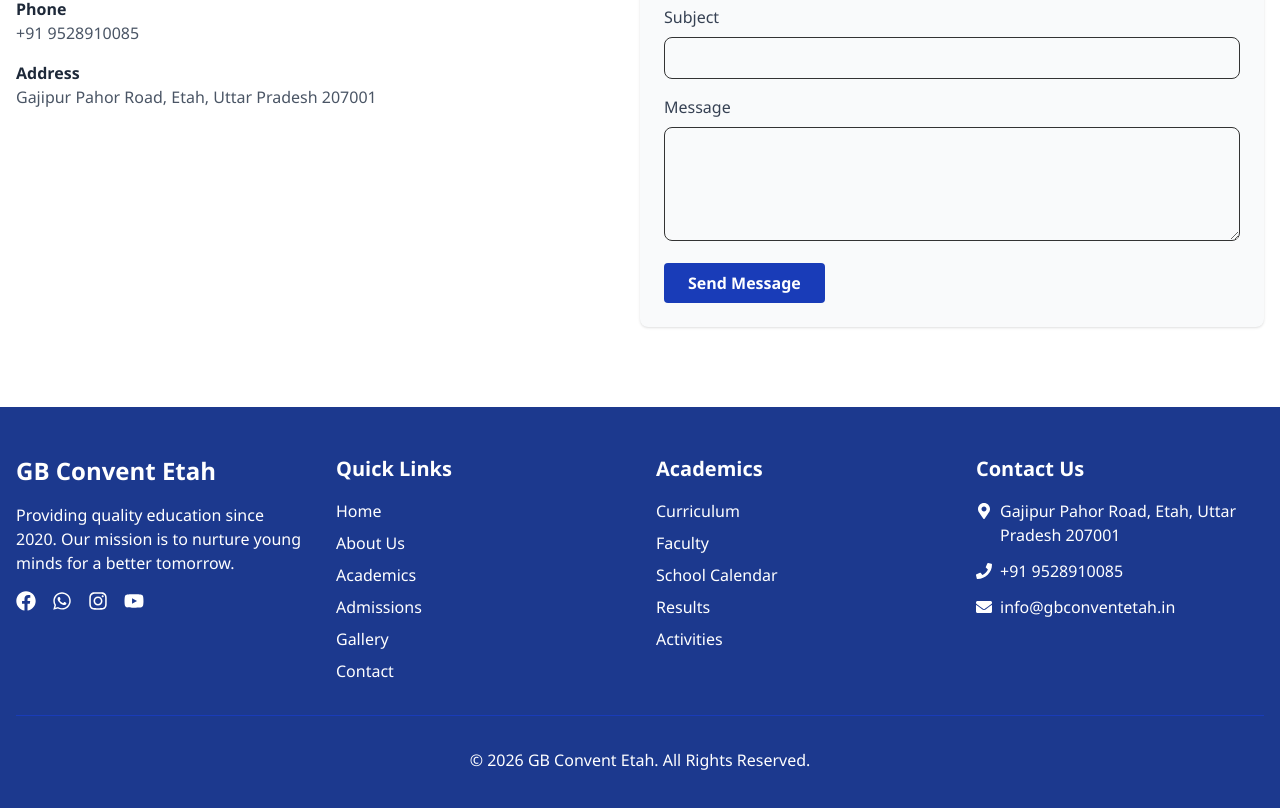
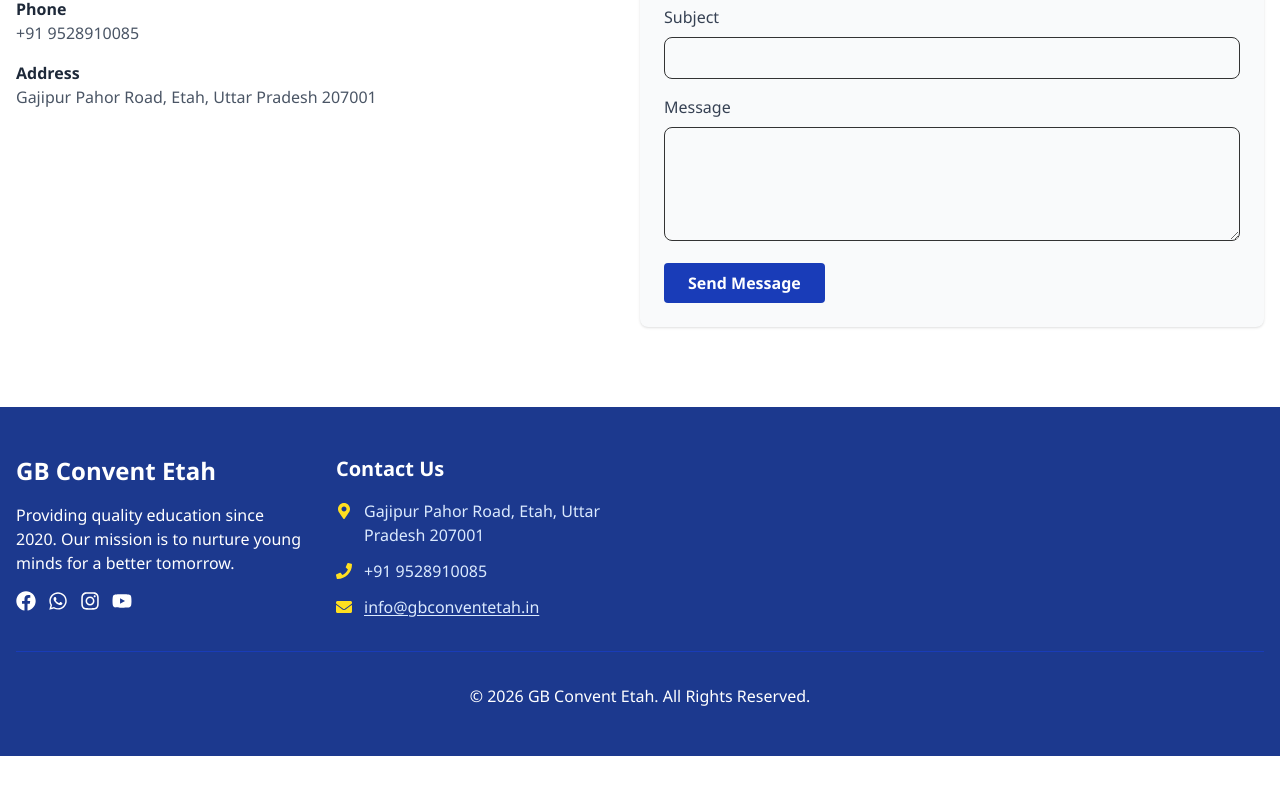
Before and after one commit to gbconvent/gbc-website, a React (Vite) app: page / in a window 1280 px wide. Shown: the part 3831-4639 px from the top of the page. After the commit the page ends 4587 px from the top, so only its background shows below. Built offline with nearby package versions, Linux system fonts and the light colour scheme.

Commit message:
Enhanced footer

```diff
--- a/src/components/Footer.tsx
+++ b/src/components/Footer.tsx
@@ -1,4 +1,14 @@
-import { FaPhone, FaEnvelope, FaMapMarkerAlt, FaFacebook, FaInstagram, FaYoutube, FaWhatsapp } from 'react-icons/fa';
+import {
+  FaPhone,
+  FaEnvelope,
+  FaMapMarkerAlt,
+  FaFacebook,
+  FaInstagram,
+  FaYoutube,
+  FaWhatsapp,
+  FaChevronRight
+} from 'react-icons/fa';
+
 import { contactInfo, socialMediaLinks } from '../data/organization';
 
 const Footer = () => {
@@ -9,90 +19,128 @@ const Footer = () => {
     youtube: <FaYoutube size={20} />
   };
 
+  // Brand hover colors
+  const brandHoverMap: Record<string, string> = {
+    facebook: "group-hover:text-[#1877F2]",
+    whatsapp: "group-hover:text-[#25D366]",
+    instagram: "group-hover:text-pink-500",
+    youtube: "group-hover:text-red-500"
+  };
+
   return (
     <footer className="bg-blue-900 text-white py-12">
       <div className="container mx-auto px-4">
         <div className="grid grid-cols-1 md:grid-cols-4 gap-8">
+
+          {/* About */}
           <div>
             <h3 className="text-2xl font-bold mb-4">GB Convent Etah</h3>
-            <p className="mb-4">Providing quality education since 2020. Our mission is to nurture young minds for a better tomorrow.</p>
-            <div className="flex space-x-4">
+            <p className="mb-4">
+              Providing quality education since 2020. Our mission is to nurture young minds for a better tomorrow.
+            </p>
+
+            {/* Social Media */}
+            <div className="flex flex-wrap gap-3">
               {socialMediaLinks.map((link) => (
                 <a
                   key={link.platform}
                   href={link.url}
                   target="_blank"
                   rel="noopener noreferrer"
-                  className="hover:text-yellow-400"
                   aria-label={link.platform}
+                  className="group flex items-center justify-between gap-3 px-3 py-2 rounded-md transition
+                             bg-blue-800/40 text-blue-100
+                             active:scale-95 active:opacity-80 active:bg-blue-800/70
+                             md:bg-transparent md:px-0 md:py-0 md:gap-0"
                 >
-                  {iconMap[link.platform]}
+                  <div className="flex items-center gap-2">
+
+                    {/* Icon with animation + brand color */}
+                    <span
+                      className={`text-white transition-all duration-300
+                                  transform group-hover:scale-110 group-hover:-rotate-6
+                                  ${brandHoverMap[link.platform]}`}
+                    >
+                      {iconMap[link.platform]}
+                    </span>
+
+                    {/* Mobile label */}
+                    <span className="capitalize text-sm md:hidden">
+                      {link.platform}
+                    </span>
+                  </div>
+
+                  {/* Mobile chevron */}
+                  <FaChevronRight className="opacity-50 text-xs md:hidden" />
                 </a>
               ))}
             </div>
           </div>
 
+          {/* Contact */}
           <div>
-            <h4 className="text-xl font-semibold mb-4">Quick Links</h4>
-            <ul className="space-y-2">
-              <li><a href="#" className="hover:text-yellow-400">Home</a></li>
-              <li><a href="#" className="hover:text-yellow-400">About Us</a></li>
-              <li><a href="#" className="hover:text-yellow-400">Academics</a></li>
-              <li><a href="#" className="hover:text-yellow-400">Admissions</a></li>
-              <li><a href="#" className="hover:text-yellow-400">Gallery</a></li>
-              <li><a href="#" className="hover:text-yellow-400">Contact</a></li>
+            <h4 className="text-xl font-semibold mb-4">Contact Us</h4>
+            <ul className="space-y-3">
+
+              <li>
+                <a
+                  href={contactInfo.mapUrl}
+                  target="_blank"
+                  rel="noopener noreferrer"
+                  className="flex items-start justify-between gap-3 p-2 rounded-md transition
+                             active:scale-95 active:opacity-80 active:bg-blue-800/40
+                             md:p-0 md:active:scale-100 md:active:bg-transparent"
+                >
+                  <div className="flex items-start gap-3">
+                    <FaMapMarkerAlt className="mt-1 text-yellow-300 flex-shrink-0" />
+                    <span className="text-blue-100">
+                      {contactInfo.address}, {contactInfo.postalCode}
+                    </span>
+                  </div>
+                  <FaChevronRight className="opacity-50 text-sm md:hidden" />
+                </a>
+              </li>
+
+              <li>
+                <a
+                  href={`tel:${contactInfo.phone}`}
+                  className="flex items-center justify-between gap-3 p-2 rounded-md transition
+                             active:scale-95 active:opacity-80 active:bg-blue-800/40
+                             md:p-0 md:active:scale-100 md:active:bg-transparent"
+                >
+                  <div className="flex items-center gap-3">
+                    <FaPhone className="text-yellow-300" />
+                    <span className="text-blue-100">
+                      {contactInfo.phone}
+                    </span>
+                  </div>
+                  <FaChevronRight className="opacity-50 text-sm md:hidden" />
+                </a>
+              </li>
+
+              <li>
+                <a
+                  href={`mailto:${contactInfo.email}`}
+                  className="flex items-center justify-between gap-3 p-2 rounded-md transition
+                             active:scale-95 active:opacity-80 active:bg-blue-800/40
+                             md:p-0 md:active:scale-100 md:active:bg-transparent"
+                >
+                  <div className="flex items-center gap-3">
+                    <FaEnvelope className="text-yellow-300" />
+                    <span className="text-blue-100 underline underline-offset-2">
+                      {contactInfo.email}
+                    </span>
+                  </div>
+                  <FaChevronRight className="opacity-50 text-sm md:hidden" />
+                </a>
+              </li>
+
             </ul>
           </div>
 
-          <div>
-            <h4 className="text-xl font-semibold mb-4">Academics</h4>
-            <ul className="space-y-2">
-              <li><a href="#" className="hover:text-yellow-400">Curriculum</a></li>
-              <li><a href="#" className="hover:text-yellow-400">Faculty</a></li>
-              <li><a href="#" className="hover:text-yellow-400">School Calendar</a></li>
-              <li><a href="#" className="hover:text-yellow-400">Results</a></li>
-              <li><a href="#" className="hover:text-yellow-400">Activities</a></li>
-            </ul>
-          </div>
-
-          <div>
-            <h4 className="text-xl font-semibold mb-4">Contact Us</h4>
-            <ul className="space-y-3">
-              <li className="flex items-start">
-                <FaMapMarkerAlt className="mt-1 mr-2 flex-shrink-0" />
-                <a
-                  href={`${contactInfo.mapUrl}`}
-                  target="_blank"
-                  rel="noopener noreferrer"
-                  className="hover:text-yellow-400"
-                >
-                  {contactInfo.address}, {contactInfo.postalCode}
-                </a>
-              </li>
-
-              <li className="flex items-center">
-                <FaPhone className="mr-2" />
-                <a
-                  href={`tel:${contactInfo.phone}`}
-                  className="hover:text-yellow-400"
-                >
-                  {contactInfo.phone}
-                </a>
-              </li>
-
-              <li className="flex items-center">
-                <FaEnvelope className="mr-2" />
-                <a
-                  href={`mailto:${contactInfo.email}`}
-                  className="hover:text-yellow-400"
-                >
-                  {contactInfo.email}
-                </a>
-              </li>
-            </ul>
-          </div>
         </div>
 
+        {/* Bottom */}
         <div className="border-t border-blue-800 mt-8 pt-8 text-center">
           <p>&copy; {new Date().getFullYear()} GB Convent Etah. All Rights Reserved.</p>
         </div>
```
